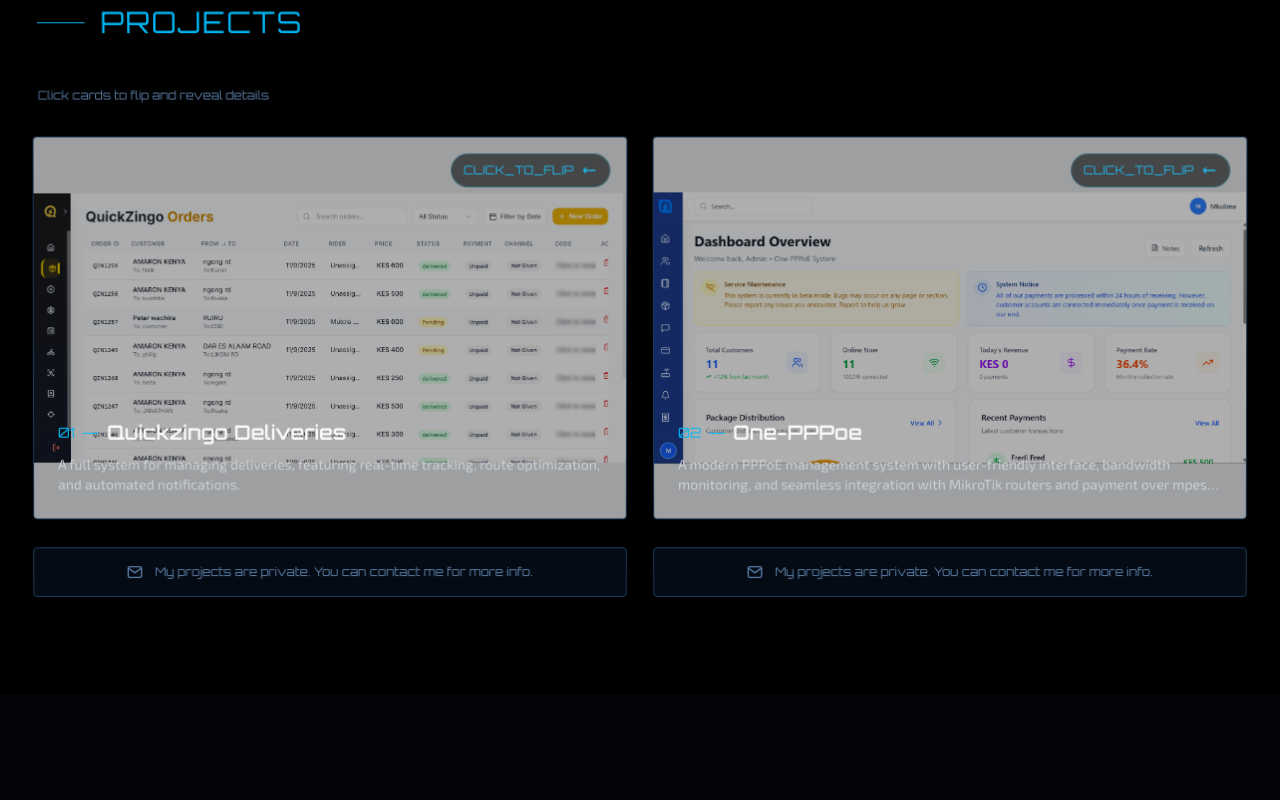
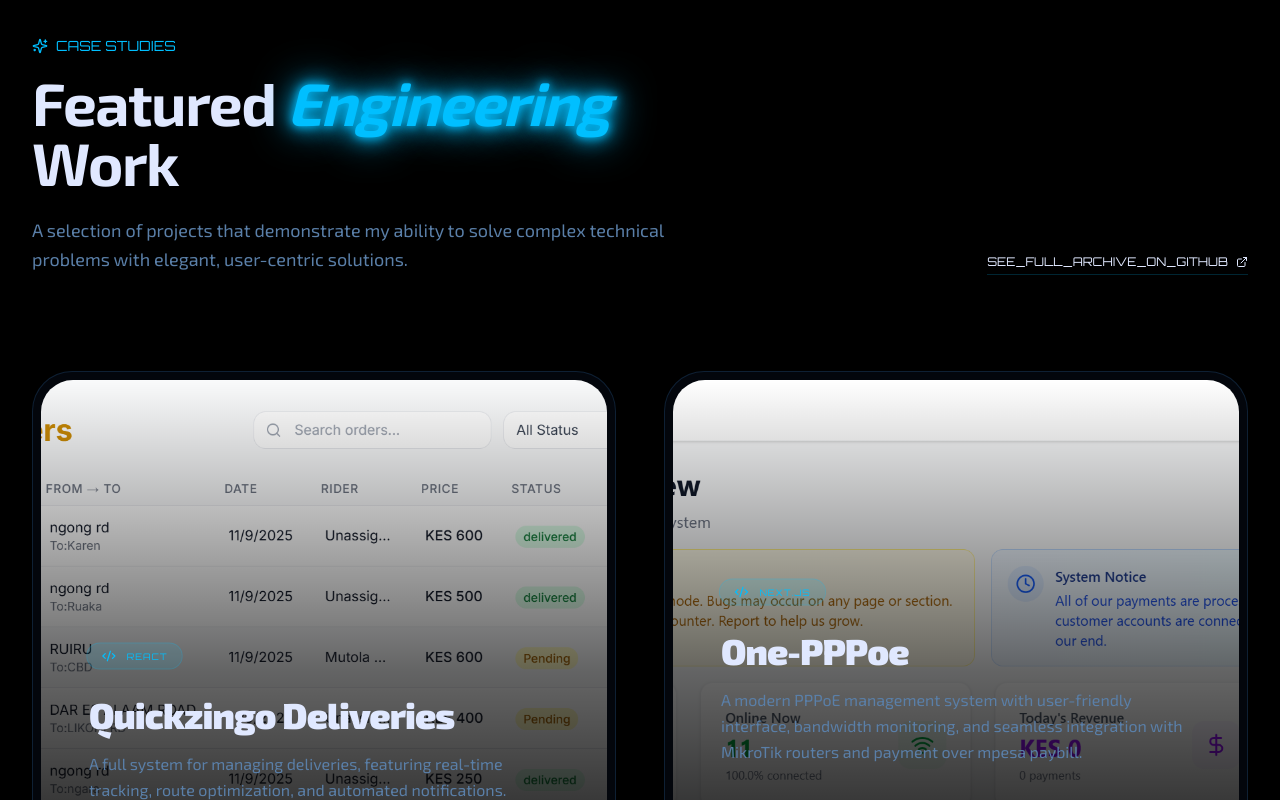
Before and after one commit to dennismutuku2005/my-portfolio, a Next.js app: page / in a window 1280 px wide. Shown: the part 2340-3140 px from the top of the page. Built offline with nearby package versions, Linux system fonts and the light colour scheme.

Commit message:
Redesign Projects section with high-end glass cards

```diff
--- a/components/projects-section.tsx
+++ b/components/projects-section.tsx
@@ -1,35 +1,120 @@
 "use client"
 
-import { ScrollWrapper } from "./scroll-wrapper"
-import { FlipProjectCard } from "./flip-project-card"
+import { motion } from "framer-motion"
 import { siteData } from "@/lib/site-data"
+import { Github, ExternalLink, Code2, Sparkles } from "lucide-react"
 
 export function ProjectsSection() {
-  const projectsWithImages = siteData.projects.map((project, index) => ({
-    ...project,
-    screenshot:
-      project.screenshot,
-  }))
+  return (
+    <section id="projects" className="relative py-24 md:py-32 overflow-hidden">
+      <div className="max-w-7xl mx-auto px-4 sm:px-6 lg:px-8">
+        <div className="mb-16 md:mb-24 flex flex-col md:flex-row md:items-end justify-between gap-8">
+          <div className="max-w-2xl">
+            <motion.div
+              initial={{ opacity: 0, x: -20 }}
+              whileInView={{ opacity: 1, x: 0 }}
+              transition={{ duration: 0.5 }}
+              className="flex items-center gap-2 text-primary font-mono text-sm mb-4"
+            >
+              <Sparkles className="w-4 h-4" />
+              <span>CASE STUDIES</span>
+            </motion.div>
+            <motion.h2
+              initial={{ opacity: 0, y: 20 }}
+              whileInView={{ opacity: 1, y: 0 }}
+              transition={{ duration: 0.5, delay: 0.1 }}
+              className="text-4xl md:text-6xl font-bold tracking-tight mb-6"
+            >
+              Featured <span className="text-glow italic">Engineering</span> Work
+            </motion.h2>
+            <motion.p
+              initial={{ opacity: 0, y: 20 }}
+              whileInView={{ opacity: 1, y: 0 }}
+              transition={{ duration: 0.5, delay: 0.2 }}
+              className="text-lg text-muted-foreground leading-relaxed"
+            >
+              A selection of projects that demonstrate my ability to solve complex technical problems
+              with elegant, user-centric solutions.
+            </motion.p>
+          </div>
 
-  return (
-    <section id="projects" className="relative py-16 md:py-24">
-      <div className="max-w-7xl mx-auto px-4 sm:px-6 lg:px-8">
-        <ScrollWrapper>
-          <div className="flex items-center gap-4 mb-8 md:mb-12">
-            <div className="w-8 md:w-12 h-px bg-primary" />
-            <h2 className="font-mono text-xl md:text-2xl lg:text-3xl text-primary tracking-wider">PROJECTS</h2>
-          </div>
-          <p className="font-mono text-xs text-muted-foreground mb-8">{"Click cards to flip and reveal details"}</p>
-        </ScrollWrapper>
+          <motion.div
+            initial={{ opacity: 0, scale: 0.9 }}
+            whileInView={{ opacity: 1, scale: 1 }}
+            className="hidden md:block"
+          >
+            <a href={siteData.github} target="_blank" className="flex items-center gap-2 text-foreground font-mono text-xs hover:text-primary transition-colors border-b border-primary/20 pb-1">
+              SEE_FULL_ARCHIVE_ON_GITHUB <ExternalLink className="w-3 h-3" />
+            </a>
+          </motion.div>
+        </div>
 
-        <div className="grid sm:grid-cols-2 gap-4 md:gap-6">
-          {projectsWithImages.map((project, index) => (
-            <ScrollWrapper key={project.id}>
-              <FlipProjectCard project={project} index={index} />
-            </ScrollWrapper>
+        <div className="grid grid-cols-1 md:grid-cols-2 gap-8 md:gap-12">
+          {siteData.projects.map((project, index) => (
+            <ProjectCard key={project.id} project={project} index={index} />
           ))}
         </div>
       </div>
     </section>
   )
 }
+
+function ProjectCard({ project, index }: { project: any; index: number }) {
+  return (
+    <motion.div
+      initial={{ opacity: 0, y: 30 }}
+      whileInView={{ opacity: 1, y: 0 }}
+      transition={{ duration: 0.8, delay: index * 0.2 }}
+      viewport={{ once: true }}
+      className="group relative h-[500px] md:h-[600px] overflow-hidden rounded-[2.5rem] bg-secondary/30 border border-border/50 p-2 transition-all hover:border-primary/30"
+    >
+      <div className="relative h-full w-full overflow-hidden rounded-[2rem] bg-muted/10">
+        {/* Project Image */}
+        <div className="absolute inset-0 transition-transform duration-1000 group-hover:scale-105">
+          <img
+            src={project.screenshot}
+            alt={project.title}
+            className="h-full w-full object-cover transition-all duration-700 group-hover:scale-110 group-hover:blur-[2px]"
+          />
+          <div className="absolute inset-0 bg-gradient-to-t from-background via-background/60 to-transparent group-hover:via-background/80 transition-all duration-500" />
+        </div>
+
+        {/* Content */}
+        <div className="absolute inset-x-0 bottom-0 p-8 md:p-12 transform transition-all duration-500 translate-y-4 group-hover:translate-y-0">
+          <div className="inline-flex items-center gap-3 mb-6 px-4 py-1.5 rounded-full bg-primary/10 border border-primary/20 text-primary scale-90 -ml-2">
+            <Code2 className="w-4 h-4" />
+            <span className="text-[10px] font-mono tracking-widest uppercase">{project.techStack[0]}</span>
+          </div>
+
+          <h3 className="text-3xl md:text-4xl font-black tracking-tight mb-4 group-hover:text-primary transition-colors">{project.title}</h3>
+
+          <p className="text-muted-foreground text-sm md:text-base leading-relaxed line-clamp-2 md:line-clamp-3 mb-8 group-hover:opacity-100 transition-opacity duration-500">
+            {project.description}
+          </p>
+
+          <div className="flex flex-wrap gap-2 mb-10 opacity-0 group-hover:opacity-100 transition-all duration-500 delay-100 translate-y-2 group-hover:translate-y-0">
+            {project.techStack.map((tech: string) => (
+              <span key={tech} className="text-[10px] md:text-[11px] font-mono px-4 py-1.5 bg-background/50 backdrop-blur-md rounded-full border border-border/50 text-foreground/80">
+                {tech}
+              </span>
+            ))}
+          </div>
+
+          <div className="flex items-center gap-6 opacity-0 group-hover:opacity-100 transition-all duration-500 delay-200 translate-y-2 group-hover:translate-y-0">
+            <a href={project.live} target="_blank" className="flex items-center gap-2 text-foreground font-bold hover:text-primary transition-colors underline decoration-primary/30 decoration-2 underline-offset-8">
+              VIEW_SYSTEM <ExternalLink className="w-4 h-4" />
+            </a>
+            <a href={project.github} target="_blank" className="flex items-center gap-2 text-muted-foreground font-mono text-sm hover:text-foreground transition-colors">
+              <Github className="w-4 h-4" /> ARCHIVE
+            </a>
+          </div>
+        </div>
+
+        {/* Floating ID badge */}
+        <div className="absolute top-8 right-8 w-14 h-14 rounded-full border border-primary/20 bg-background/50 backdrop-blur-xl flex items-center justify-center text-primary font-mono text-xl font-black opacity-0 group-hover:opacity-100 transition-opacity duration-700">
+          0{index + 1}
+        </div>
+      </div>
+    </motion.div>
+  )
+}
```
